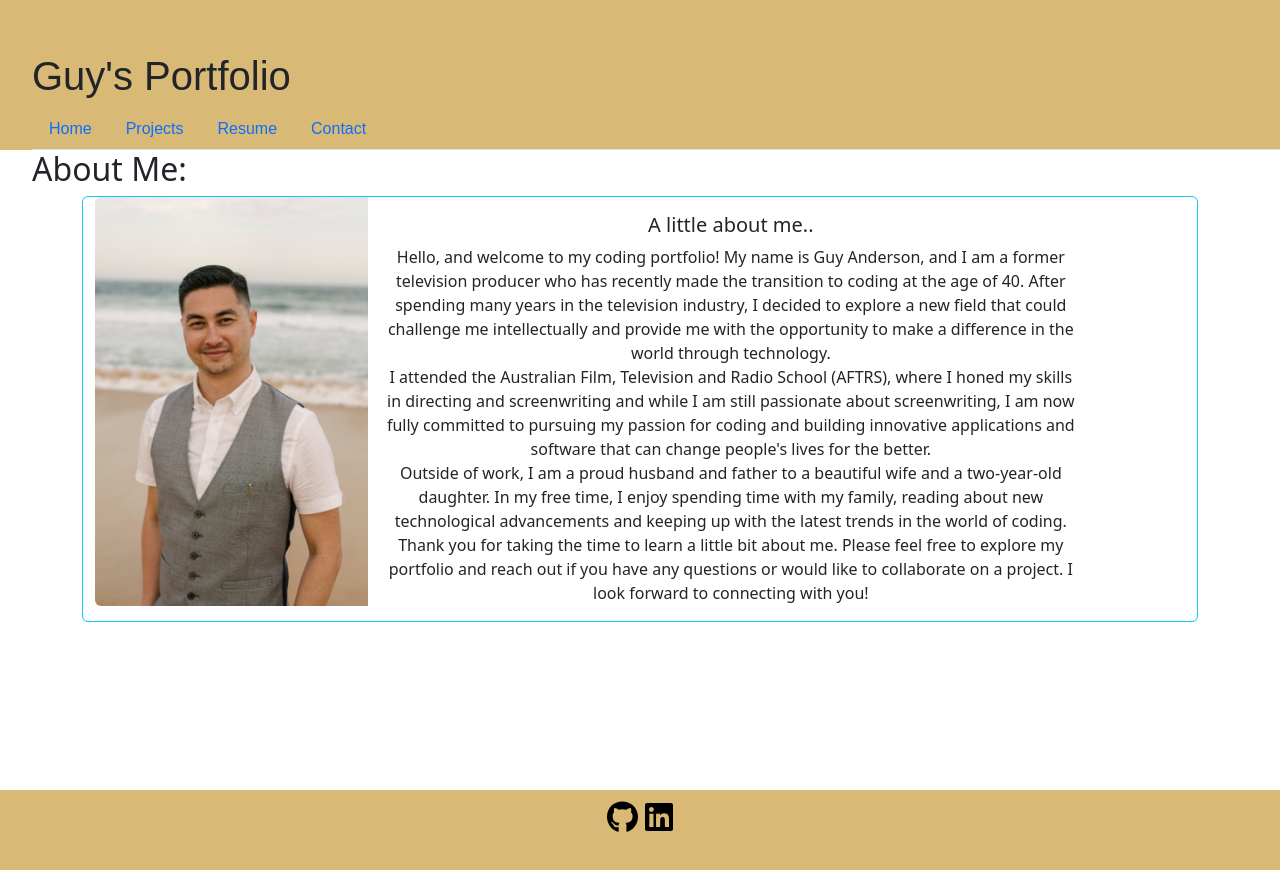
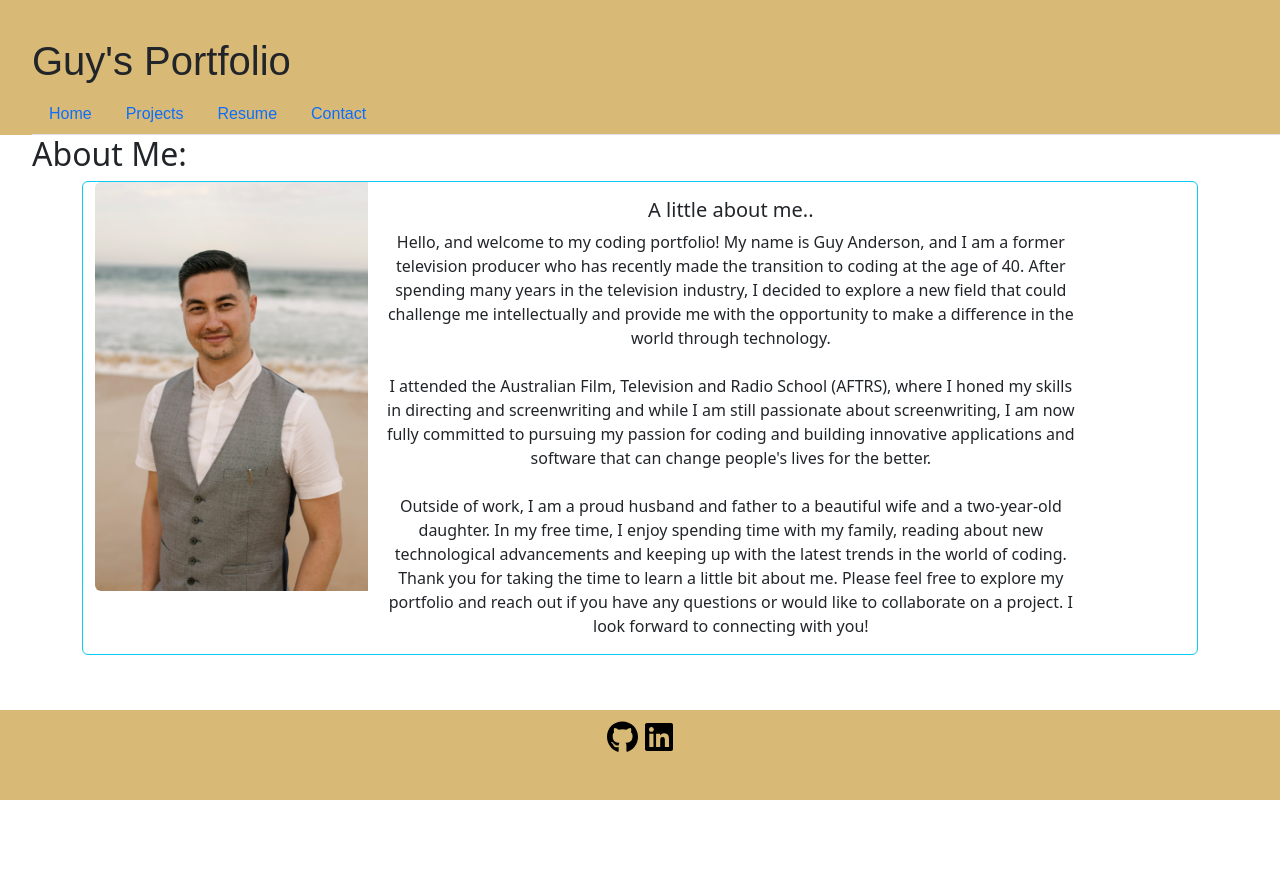
Before and after one commit to GuyJiawei/my-portfolio, a React (Create React App) app: page / in a window 1280 px wide. Shown: the top 870 px of the page. After the commit the page ends 800 px from the top, so only its background shows below. Built offline with nearby package versions, Linux system fonts and the light colour scheme.

Commit message:
added styles to portfoliocontainer

```diff
--- a/src/components/Pages/About.js
+++ b/src/components/Pages/About.js
@@ -23,9 +23,11 @@ export default function About() {
                         made the transition to coding at the age of 40. After spending many years in the television industry, I decided to explore a new field that could challenge
                         me intellectually and provide me with the opportunity to make a difference in the world through technology.
                         <br/>
+                        <br/>
                         I attended the Australian Film, Television and Radio School (AFTRS), where I honed my skills in directing and screenwriting and while I am still passionate
                         about screenwriting, I am now fully committed to pursuing my passion for coding and
                         building innovative applications and software that can change people's lives for the better.
+                        <br/>
                         <br/>
                         Outside of work, I am a proud husband and father to a beautiful wife and a two-year-old daughter. In my free time, I enjoy spending time with my family,
                         reading about new technological advancements and keeping up with the latest trends in the world of coding. Thank you for taking the time to learn a little
--- a/src/components/PortfolioContainer/portfolioContainer.css
+++ b/src/components/PortfolioContainer/portfolioContainer.css
@@ -0,0 +1,6 @@
+.portfolio-container{
+    display: flex;
+    justify-content: space-between;
+    flex-direction: column;
+    height: 100vh;
+}
--- a/src/components/PortfolioContainer/portfolioContainer.js
+++ b/src/components/PortfolioContainer/portfolioContainer.js
@@ -6,6 +6,7 @@ import ProjectsList from "../Pages/ProjectsList";
 import Resume from "../Pages/Resume";
 import Contact from "../Pages/Contact"
 
+import "../PortfolioContainer/portfolioContainer.css"
 
 export default function PortfolioContainer() {
     const [currentPage, setCurrentPage] = useState('About');
```
